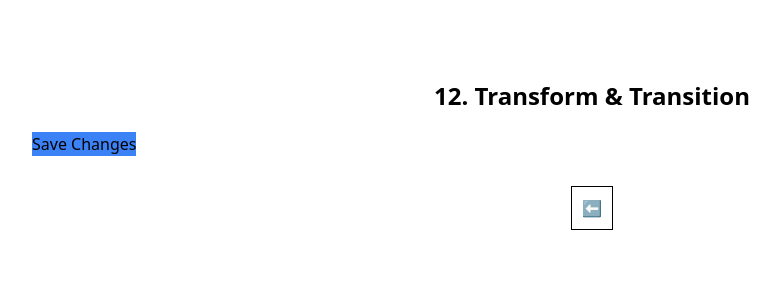
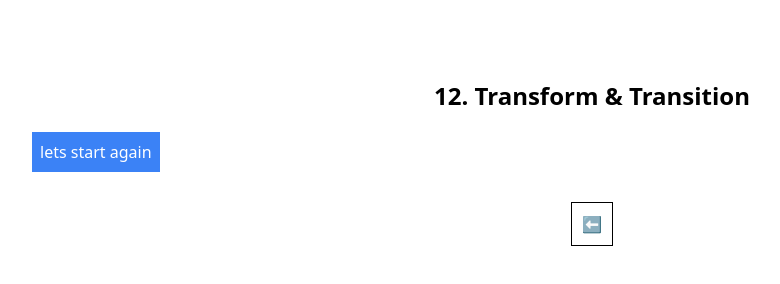
Before and after one commit to Rahullkumr/Tailwind-practice, a plain HTML site: page Fundamentals/12. Transform Transition & Animations/index.html in a window 1280 px wide. Shown: the whole page, without its empty margins (48-828 px from the left). Drawn offline with nearby package versions, Linux system fonts and the light colour scheme.

Commit message:
update: change button text for clarity

```diff
--- a/Fundamentals/12. Transform Transition & Animations/index.html
+++ b/Fundamentals/12. Transform Transition & Animations/index.html
@@ -14,8 +14,8 @@
 
     <!-- Transition -->
       <!-- 1. https://tailwindcss.com/docs/transition-property -->
-      <button class="transition ease-in-out delay-150 bg-blue-500 hover:-translate-y-1 hover:scale-110 hover:bg-indigo-500 duration-300 ...">
-        Save Changes
+      <button class="p-2 text-white transition ease-in-out delay-150 bg-blue-500 hover:-translate-y-1 hover:scale-110 hover:bg-indigo-500 duration-300 ...">
+        lets start again
       </button>
       <!-- 2. https://tailwindcss.com/docs/transition-duration -->
       <!-- 3. https://tailwindcss.com/docs/transition-timing-function -->
```
